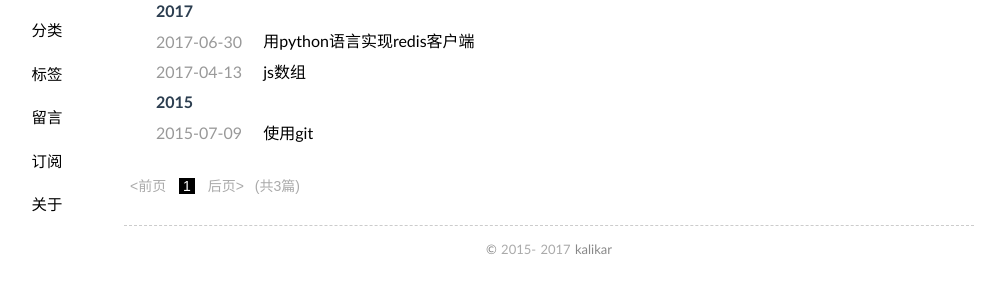
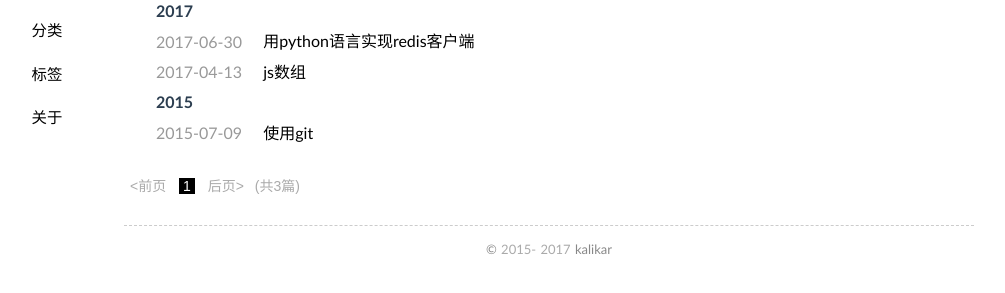
Before and after one commit to kalikar/kalikar.github.io, a Jekyll site: the page built from index.html, in a window 1280 px wide. Shown: the part 141-434 px from the top of the page, without its empty margins (91-1096 px from the left). Built offline with Jekyll 4.4.1, drawn with Linux system fonts in a browser that asks for light colours; Markdown is read by kramdown in place of the engine named in the settings; the list of posts is cut into pages by our own code.

Commit message:
修改栏目

```diff
--- a/_layouts/default.html
+++ b/_layouts/default.html
@@ -21,8 +21,8 @@
 				<span><a title="文章分类" class="" href="/categories/">分类</a></span>
 				<span><a title="标签索引" class="" href="/tags/">标签</a></span>
 				<!--<span><a title="友情链接" class="" href="/links/">链接</a></span>-->
-				<span><a title="留言交流" class="" href="/guestbook/">留言</a></span>
-                                <span><a title="订阅本站" class="" href="/feed.xml">订阅</a></span>
+				<!--<span><a title="留言交流" class="" href="/guestbook/">留言</a></span>-->
+                               <!-- <span><a title="订阅本站" class="" href="/feed.xml">订阅</a></span>-->
 				<span><a title="关于站长" class="" href="/about/">关于</a></span>
 				</nav>
 				<article class="content">
```
